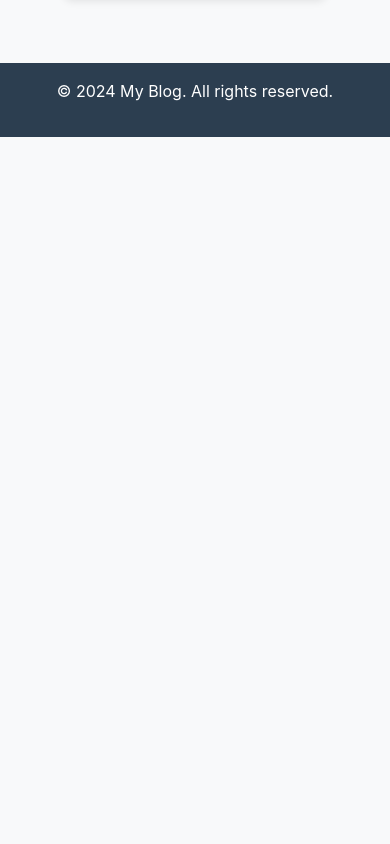
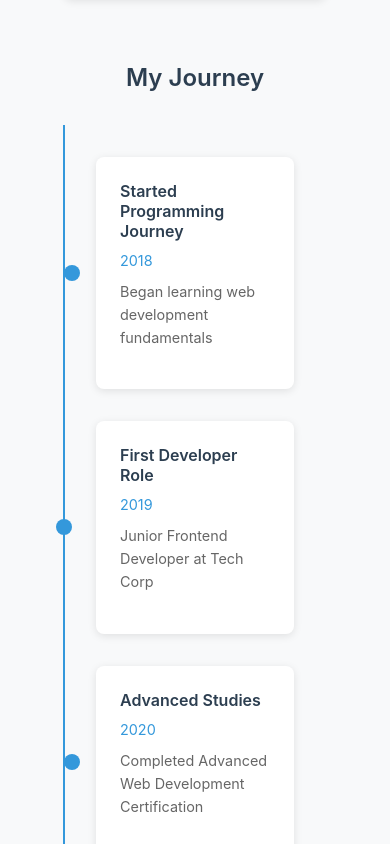
Before and after one commit to Oki3/oki3.github.io, a Vue app: page /about in a window 390 px wide. Shown: the part 2040-2884 px from the top of the page. Before the commit the page ends 2177 px from the top, so only its background shows below. Built offline with nearby package versions, Linux system fonts and the light colour scheme.

Commit message:
add timeline to about me

```diff
--- a/index.html
+++ b/index.html
@@ -5,7 +5,7 @@
     <link rel="icon" href="/favicon.ico">
     <meta name="viewport" content="width=device-width, initial-scale=1.0">
     <meta name="description" content="A modern blog template built with Vue.js and TypeScript">
-    <title>Vue Blog Template</title>
+    <title>Casual & Code</title>
   </head>
   <body>
     <div id="app"></div>
--- a/src/router/index.ts
+++ b/src/router/index.ts
@@ -1,4 +1,4 @@
-import { createRouter, createWebHistory } from 'vue-router'
+import { createRouter, createWebHistory, RouteLocationNormalized, NavigationGuardNext } from 'vue-router'
 import Home from '../views/Home.vue'
 
 const router = createRouter({
@@ -7,29 +7,40 @@ const router = createRouter({
     {
       path: '/',
       name: 'home',
-      component: Home
+      component: Home,
+      meta: { title: 'Home | Casual & Code' }
     },
     {
       path: '/about',
       name: 'about',
-      component: () => import('../views/About.vue')
+      component: () => import('../views/About.vue'),
+      meta: { title: 'About | Casual & Code' }
     },
     {
       path: '/toolkits',
       name: 'toolkits',
-      component: () => import('../views/Toolkits.vue')
+      component: () => import('../views/Toolkits.vue'),
+      meta: { title: 'Toolkits | Casual & Code' }
     },
     {
       path: '/projects',
       name: 'projects',
-      component: () => import('../views/Projects.vue')
+      component: () => import('../views/Projects.vue'),
+      meta: { title: 'Projects | Casual & Code' }
     },
     {
       path: '/contact',
       name: 'contact',
-      component: () => import('../views/Contact.vue')
+      component: () => import('../views/Contact.vue'),
+      meta: { title: 'Contact | Casual & Code' }
     }
   ]
 })
 
+// Update document title on route change
+router.beforeEach((to: RouteLocationNormalized, from: RouteLocationNormalized, next: NavigationGuardNext) => {
+  document.title = to.meta.title as string || 'Casual & Code'
+  next()
+})
+
 export default router
--- a/src/views/About.vue
+++ b/src/views/About.vue
@@ -42,6 +42,34 @@
           </div>
         </div>
       </div>
+
+      <div class="timeline-section">
+        <h3>My Journey</h3>
+        <div class="timeline">
+          <div v-for="(entry, index) in timelineEntries"
+               :key="index"
+               class="timeline-entry"
+               :class="{ 'right': index % 2 === 0 }"
+               @click="showTimelineDetails(entry)">
+            <div class="timeline-dot"></div>
+            <div class="timeline-content">
+              <h4>{{ entry.title }}</h4>
+              <p class="timeline-date">{{ entry.date }}</p>
+              <p class="timeline-description">{{ entry.shortDescription }}</p>
+            </div>
+          </div>
+        </div>
+      </div>
+
+      <!-- Timeline Details Modal -->
+      <div v-if="selectedEntry" class="timeline-modal" @click.self="closeTimelineDetails">
+        <div class="modal-content">
+          <button class="close-button" @click="closeTimelineDetails">&times;</button>
+          <h3>{{ selectedEntry.title }}</h3>
+          <p class="modal-date">{{ selectedEntry.date }}</p>
+          <div class="modal-description" v-html="selectedEntry.fullDescription"></div>
+        </div>
+      </div>
     </section>
   </div>
 </template>
@@ -52,6 +80,13 @@ import { defineComponent } from 'vue'
 interface Skill {
   name: string
   description: string
+}
+
+interface TimelineEntry {
+  title: string
+  date: string
+  shortDescription: string
+  fullDescription: string
 }
 
 export default defineComponent({
@@ -75,7 +110,61 @@ export default defineComponent({
           name: 'UI/UX Design',
           description: 'Figma, Adobe XD, Responsive Design'
         }
-      ] as Skill[]
+      ] as Skill[],
+      timelineEntries: [
+        {
+          title: 'Started Programming Journey',
+          date: '2018',
+          shortDescription: 'Began learning web development fundamentals',
+          fullDescription: `
+            <p>My journey in programming began with a deep curiosity about how websites work.
+            I started with HTML and CSS, gradually moving on to JavaScript and modern frameworks.</p>
+            <p>Key milestones:</p>
+            <ul>
+              <li>Completed online courses in web development</li>
+              <li>Built my first personal website</li>
+              <li>Joined coding communities and forums</li>
+            </ul>
+          `
+        },
+        {
+          title: 'First Developer Role',
+          date: '2019',
+          shortDescription: 'Junior Frontend Developer at Tech Corp',
+          fullDescription: `
+            <p>My first professional role as a developer where I worked on various client projects.</p>
+            <p>Responsibilities:</p>
+            <ul>
+              <li>Developed responsive web applications</li>
+              <li>Collaborated with design and backend teams</li>
+              <li>Implemented modern frontend frameworks</li>
+            </ul>
+          `
+        },
+        {
+          title: 'Advanced Studies',
+          date: '2020',
+          shortDescription: 'Completed Advanced Web Development Certification',
+          fullDescription: `
+            <p>Pursued advanced studies in web development to enhance my skills.</p>
+            <p>Achievements:</p>
+            <ul>
+              <li>Mastered Vue.js and React</li>
+              <li>Learned advanced TypeScript concepts</li>
+              <li>Studied software architecture patterns</li>
+            </ul>
+          `
+        }
+      ] as TimelineEntry[],
+      selectedEntry: null as TimelineEntry | null
+    }
+  },
+  methods: {
+    showTimelineDetails(entry: TimelineEntry) {
+      this.selectedEntry = entry
+    },
+    closeTimelineDetails() {
+      this.selectedEntry = null
     }
   }
 })
@@ -193,6 +282,144 @@ export default defineComponent({
   line-height: 1.4;
 }
 
+.timeline-section {
+  margin: 4rem 0;
+}
+
+.timeline-section h3 {
+  font-size: 1.5rem;
+  color: #2c3e50;
+  margin-bottom: 2rem;
+  text-align: center;
+}
+
+.timeline {
+  position: relative;
+  max-width: 800px;
+  margin: 0 auto;
+  padding: 2rem 0;
+}
+
+.timeline::before {
+  content: '';
+  position: absolute;
+  width: 2px;
+  background: #3498db;
+  top: 0;
+  bottom: 0;
+  left: 50%;
+  margin-left: -1px;
+}
+
+.timeline-entry {
+  position: relative;
+  margin-bottom: 2rem;
+  width: 50%;
+  padding: 0 2rem;
+  cursor: pointer;
+}
+
+.timeline-entry.right {
+  left: 50%;
+}
+
+.timeline-dot {
+  width: 16px;
+  height: 16px;
+  background: #3498db;
+  border-radius: 50%;
+  position: absolute;
+  right: 0;
+  top: 50%;
+  transform: translateY(-50%);
+}
+
+.timeline-entry.right .timeline-dot {
+  left: 0;
+}
+
+.timeline-content {
+  background: white;
+  padding: 1.5rem;
+  border-radius: 8px;
+  box-shadow: 0 2px 8px rgba(0, 0, 0, 0.1);
+  transition: transform 0.3s ease;
+}
+
+.timeline-content:hover {
+  transform: translateY(-5px);
+}
+
+.timeline-content h4 {
+  color: #2c3e50;
+  margin-bottom: 0.5rem;
+}
+
+.timeline-date {
+  color: #3498db;
+  font-size: 0.9rem;
+  margin-bottom: 0.5rem;
+}
+
+.timeline-description {
+  color: #666;
+  font-size: 0.9rem;
+}
+
+.timeline-modal {
+  position: fixed;
+  top: 0;
+  left: 0;
+  width: 100%;
+  height: 100%;
+  background: rgba(0, 0, 0, 0.5);
+  display: flex;
+  justify-content: center;
+  align-items: center;
+  z-index: 1000;
+}
+
+.modal-content {
+  background: white;
+  padding: 2rem;
+  border-radius: 8px;
+  max-width: 600px;
+  width: 90%;
+  max-height: 80vh;
+  overflow-y: auto;
+  position: relative;
+}
+
+.close-button {
+  position: absolute;
+  top: 1rem;
+  right: 1rem;
+  background: none;
+  border: none;
+  font-size: 1.5rem;
+  cursor: pointer;
+  color: #666;
+}
+
+.modal-date {
+  color: #3498db;
+  margin-bottom: 1rem;
+}
+
+.modal-description {
+  color: #666;
+  line-height: 1.6;
+}
+
+.modal-description ul {
+  margin-top: 1rem;
+  padding-left: 1.5rem;
+}
+
+.modal-description li {
+  margin-bottom: 0.5rem;
+}
+
 @media (max-width: 768px) {
   .profile-section {
     flex-direction: column;
@@ -202,5 +429,22 @@ export default defineComponent({
   .social-links {
     justify-content: center;
   }
+
+  .timeline::before {
+    left: 0;
+  }
+
+  .timeline-entry {
+    width: 100%;
+    padding-left: 2rem;
+  }
+
+  .timeline-entry.right {
+    left: 0;
+  }
+
+  .timeline-dot {
+    left: -8px;
+  }
 }
 </style>
```
